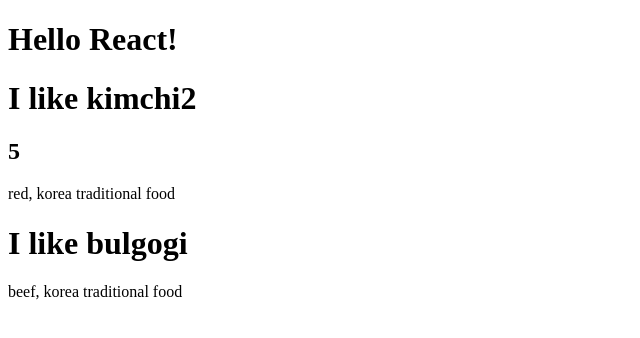
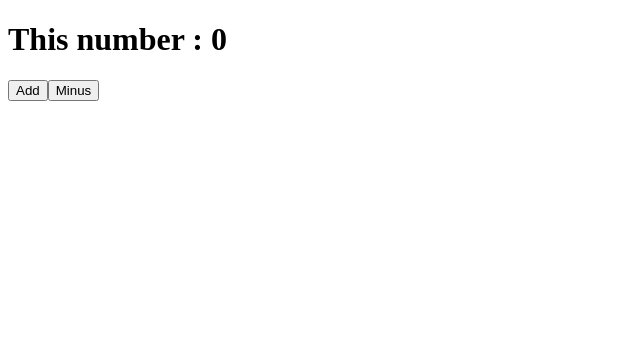
Before and after one commit to jessicah-ja/movie_app_2019, a React (Create React App) app: page / in a window 1280 px wide. Shown: the top 338 px of the page, without its empty margins (0-640 px from the left). Built offline with nearby package versions, Linux system fonts and the light colour scheme.

Commit message:
movie_app_2019

```diff
--- a/src/App.js
+++ b/src/App.js
@@ -1,42 +1,23 @@
 import React from 'react';
-import PropTypes from 'prop-types';
+//import PropTypes from 'prop-types';
 
-
-const foodIlike = [
-  {
-    key : 1,
-    name : "kimchi2",
-    info : "red, korea traditional food",
-    rating : 5
-  },
-  {
-    key: 2,
-    name : "bulgogi",
-    info : "beef, korea traditional food"
+class App extends React.Component{
+  state = {
+    count:0
   }
-];
-
-function Food({name, info, rating}) {
-
-  return  <div>
-            <h1>I like {name}</h1>
-            <h2>{rating}</h2>
-            <div>{info}</div>
+  add = () => {
+    this.setState( current => ({count: current.count +1}) );
+  }
+  minus = () => {
+    this.setState( current => ({count: current.count -1}) );
+  }
+  render(){
+    return <div>
+            <h1>This number : {this.state.count}</h1>
+            <button onClick={this.add}>Add</button>
+            <button onClick={this.minus}>Minus</button>
           </div>;
-}
-
-Food.propTypes = {
-  name:PropTypes.string.isRequired,
-  info:PropTypes.string.isRequired,
-  rating:PropTypes.number
-};
-
-
-function App() {
-  return  <div>
-            <h1>Hello React!</h1>
-            {foodIlike.map(item => <Food key={item.key} name={item.name} info={item.info} rating={item.rating}/>)}
-          </div>;
+  }
 }
 
 export default App;
```
Also changed, not shown: 1 other file (tests, documents, lock files or other folders).
